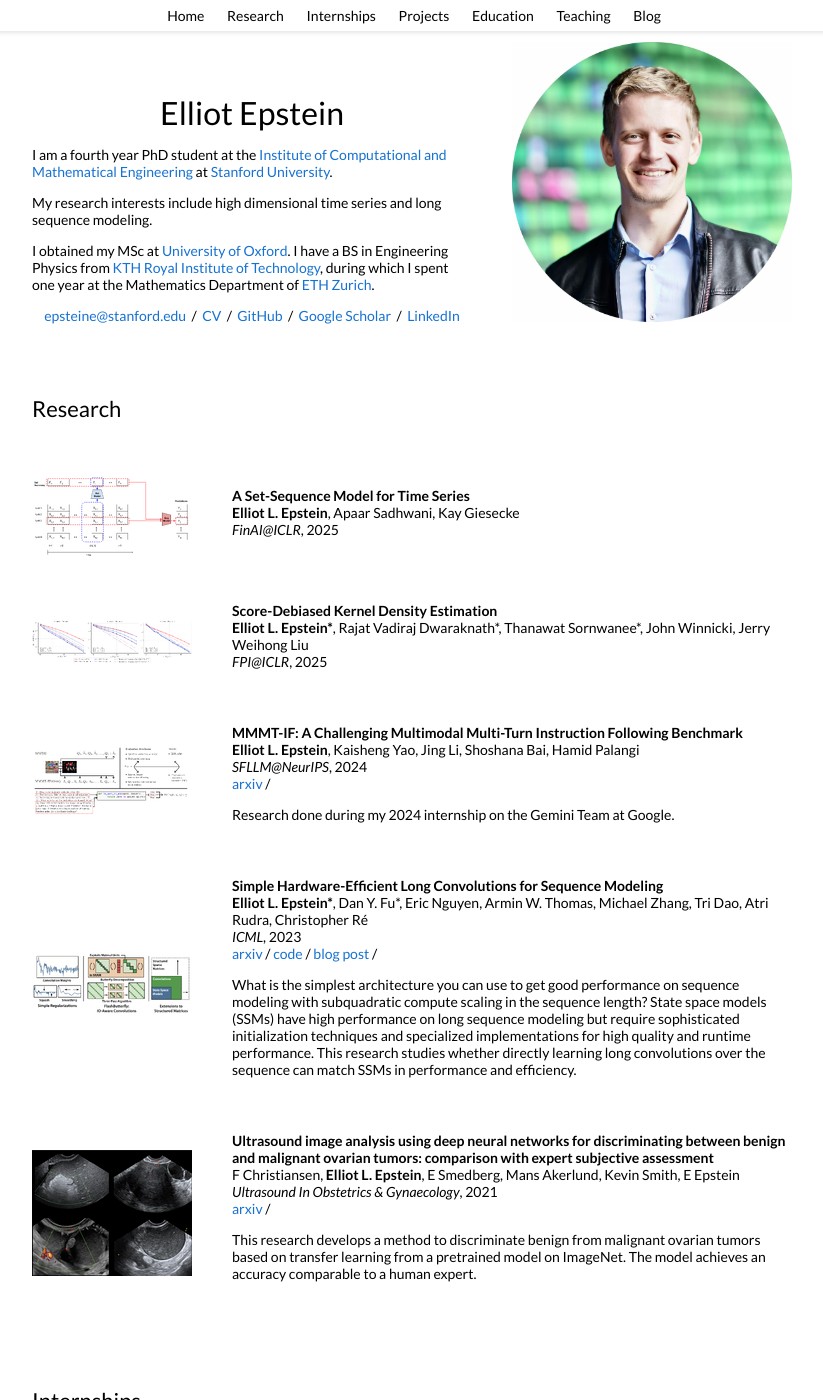
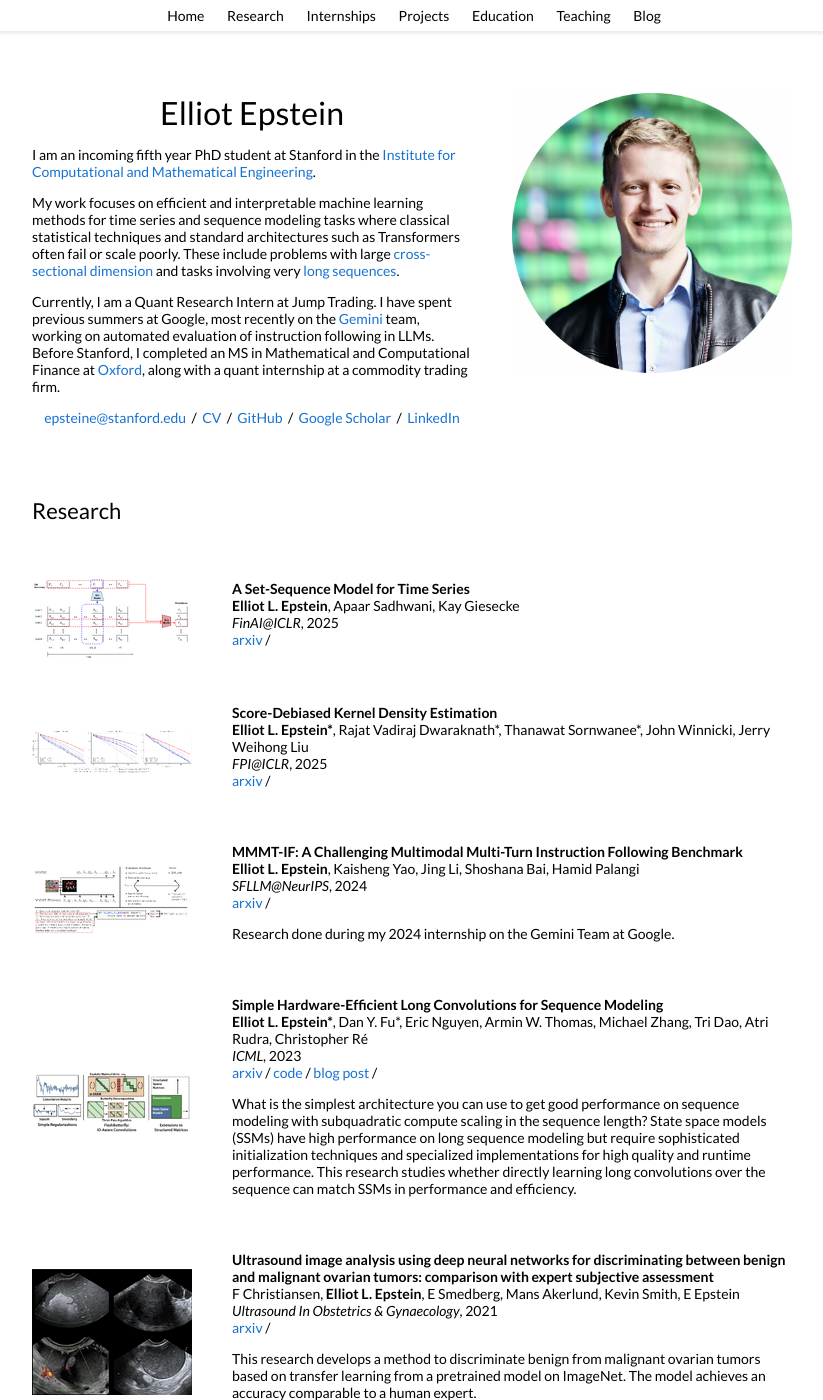
Before and after one commit to Elliotepsteino/Elliotepsteino.github.io, a Jekyll site: the page built from _posts/2025-03-01-Jump_Trading.markdown, in a window 1280 px wide and 1400 px high. Shown: the whole window, without its empty margins (228-1051 px from the left). Built offline with Jekyll 4.4.1, drawn with Linux system fonts in a browser that asks for light colours; some of the changed text lies outside the part shown.

Commit message:
Update bio

```diff
--- a/_layouts/default.html
+++ b/_layouts/default.html
@@ -51,15 +51,15 @@
               <h1 id="Home">
                 Elliot Epstein
               </h1>
-              <p>I am a fourth year PhD student at the <a href="https://icme.stanford.edu/">Institute of Computational and Mathematical Engineering</a>
-                at <a href="https://www.stanford.edu/">Stanford University</a>.
-              </p>
-              <p>
-                My research interests include high dimensional time series and long sequence modeling.
-              </p>
-              <p>
-                I obtained my MSc at <a href="https://www.ox.ac.uk/">University of Oxford</a>.
-                I have a BS in Engineering Physics from <a href="https://www.kth.se/en">KTH Royal Institute of Technology</a>, during which I spent one year at the Mathematics Department of <a href="https://ethz.ch/en.html">ETH Zurich</a>.
+
+              <p> I am an incoming fifth year PhD student at Stanford in the <a href="https://icme.stanford.edu/">Institute for Computational and Mathematical Engineering</a>.
+
+              <p> My work focuses on efficient and interpretable machine learning methods for time series and sequence modeling tasks where classical statistical techniques and standard architectures such as Transformers often fail or scale poorly.
+                These include problems with large <a href="https://arxiv.org/abs/2505.11243">cross-sectional dimension</a> and tasks involving very <a href="https://arxiv.org/abs/2302.06646">long sequences</a>.
+
+              <p> Currently, I am a Quant Research Intern at Jump Trading.
+                I have spent previous summers at Google, most recently on the <a href="https://deepmind.google/models/gemini/">Gemini</a> team, working on automated evaluation of instruction following in LLMs.
+              Before Stanford, I completed an MS in Mathematical and Computational Finance at <a href="https://www.ox.ac.uk/">Oxford</a>, along with a quant internship at a commodity trading firm.
               </p>
               <p style="text-align:center">
                 <a href="#">epsteine@stanford.edu</a> &nbsp;/&nbsp;
--- a/_posts/2025-02-10-SD-KDE.markdown
+++ b/_posts/2025-02-10-SD-KDE.markdown
@@ -8,5 +8,6 @@ author: "Elliot Epstein"
 venue: "FPI@ICLR"
 authors: "<strong>Elliot L. Epstein*</strong>, Rajat Vadiraj Dwaraknath*, Thanawat Sornwanee*, John Winnicki, Jerry Weihong Liu"
 subtitle: "Score-Debiased Kernel Density Estimation"
+arxiv: https://arxiv.org/pdf/2504.19084
 type: research
 ---
--- a/_posts/2025-02-20-Set-Seq-Model.markdown
+++ b/_posts/2025-02-20-Set-Seq-Model.markdown
@@ -8,5 +8,6 @@ author: "Elliot Epstein"
 venue: "FinAI@ICLR"
 authors: "<strong>Elliot L. Epstein</strong>, Apaar Sadhwani, Kay Giesecke"
 subtitle: "A Set-Sequence Model for Time Series"
+arxiv: https://arxiv.org/abs/2505.11243
 type: research
 ---
--- a/_posts/2025-03-01-Jump_Trading.markdown
+++ b/_posts/2025-03-01-Jump_Trading.markdown
@@ -1,6 +1,6 @@
 ---
 layout: post
-title:  "Incoming Quantitative Researcher Intern"
+title:  "Quantitative Research Intern"
 date_start:   Jun. 2025
 date_end: Aug. 2025
 image: /images/Jump_Trading.png
```
